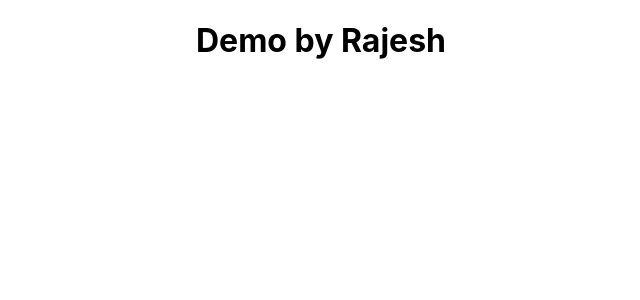
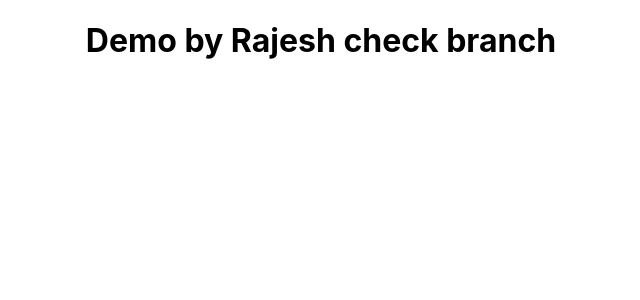
Before and after one commit to MOFIJULHAQUE/Dashboard_Project, a React (Create React App) app: page / in a window 1280 px wide. Shown: the top 300 px of the page, without its empty margins (319-959 px from the left). Built offline with nearby package versions, Linux system fonts and the light colour scheme.

Commit message:
Check Brach

```diff
--- a/src/components/Demo.jsx
+++ b/src/components/Demo.jsx
@@ -3,7 +3,7 @@ import React from 'react'
 const Demo = () => {
   return (
     <>
-      <h1>Demo by Rajesh</h1>
+      <h1>Demo by Rajesh check branch</h1>
     </>
   )
 }
```
